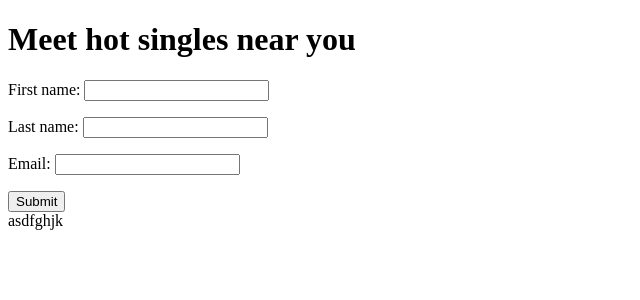
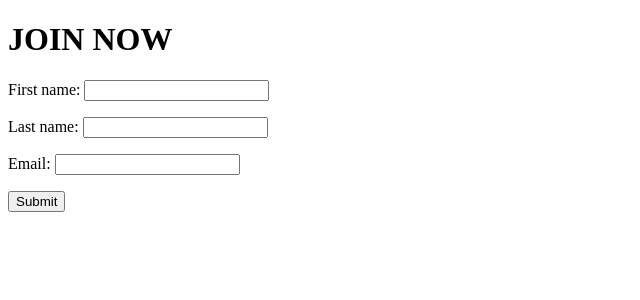
Before and after one commit to bigbenfett/dick_butt, a Django app: template static/templates/estrequest.html in a window 1280 px wide. Shown: the top 300 px of the page, without its empty margins (0-640 px from the left). Run offline with Django 3.2, Linux system fonts and the light colour scheme; the template is opened without the code that fills it: values that come from a table or form of the project are taken from there, others are empty; parts of the project's set-up code (start-up, migrations or seed data) failed here and were passed over.

Commit message:
fixed text

```diff
--- a/static/templates/estrequest.html
+++ b/static/templates/estrequest.html
@@ -5,7 +5,7 @@
 		</head>
 
 		<body>
-			<h1>Meet hot singles near you</h1>
+			<h1>JOIN NOW</h1>
 				<form method='POST' action=''> {% csrf_token %}
 					{{ form.as_p }}
 
@@ -14,6 +14,6 @@
 
 		</body>
 
-asdfghjk
+
 
 	</html>
```
Also changed, not shown: 1 other file.
